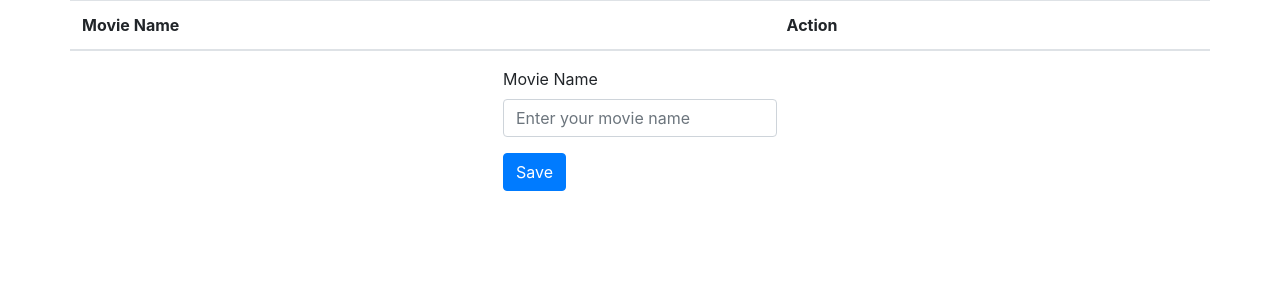
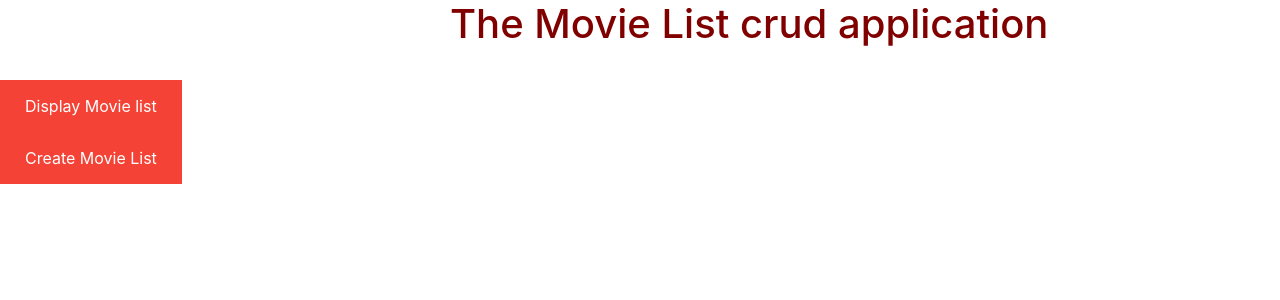
Before and after one commit to umesheo/phpapp, a PHP site: page / in a window 1280 px wide. Shown: the top 300 px of the page. Run offline with PHP 8.4, Linux system fonts and the light colour scheme; data that the repository does not hold is empty.

Commit message:
added list create list

```diff
--- a/index.php
+++ b/index.php
@@ -1,6 +1,25 @@
 <!doctype html>
 <html lang="en">
   <head>
+  <style>
+body {
+  background-color: linen;
+}
+
+h1 {
+  color: maroon;
+  margin-left: 450px;
+
+}
+a:link, a:visited {
+  background-color: #f44336;
+  color: white;
+  padding: 14px 25px;
+  text-align: center;
+  text-decoration: none;
+  display: inline-block;
+}
+</style>
     <title>Crud App</title>
     <!-- Required meta tags -->
     <meta charset="utf-8">
@@ -11,6 +30,7 @@
   </head>
   <body>
   <?php require_once 'process.php'; ?>
+
 
   <?php
   if (isset($_SESSION['message'])): ?>
@@ -23,75 +43,14 @@
   ?>
   </div>
   <?php endif ?>
- <!-- Displaying data from php database crud] -->
-  <div class="container">
 
-  <?php
-     $servername="localhost";
-     $username="root";
-     $password="";
-     $dbname="crud";
-     $con= new mysqli($servername,$username,$password,$dbname);
-     if ($con->connect_error)
-     {
-         die("connection failed: " . $conn->connect_error);
+  <h1> The Movie List crud application</h1><br>
 
-     }
-     $Movie_sql1="SELECT * FROM data";
-    $result=$con->query($Movie_sql1);
-     //pre_r($result);
-    ?>
+ <a href="list.php"> Display Movie list</a><br>
+ <a href="createlist.php">Create Movie List</a>
 
-    <div class="row justify-content-center">
-      <table class="table">
-        <thead>
-          <tr>
-            <th>Movie Name</th>
-            <th colspan="2">Action</th>
-            </thead>
-            <?php
-              while ($row = $result->fetch_assoc()): ?>
-                <tr>
-                  <td><?php echo $row['MovieName']; ?></td>
-                  <td>
-                    <a href="index.php?edit=<?php echo $row['ID']; ?>"
-                    class="btn btn-info">Edit</a>
-                    <a href="index.php?delete=<?php echo $row['ID']; ?>"
-                    class="btn btn-danger">Delete</a>
-                  </td>
-                  </tr>
-              <?php endwhile; ?>
-            </table>
-            </div>
-    <?php
-     function pre_r( $array ){
-       echo '<pre>';
-       print_r($array);
-       echo '</pre>';
-     }
 
-  ?>
 
-  <!-- Displaying the form -->
-  <div class="row justify-content-center">
-    <form actiom="process.php" method="POST">
-    <input type="hidden" name="ID" value="<?php echo $ID; ?>">
-    <div class="form-group">
-        <label>Movie Name</label>
-        <input type="text" name="MovieName" class="form-control" value="<?php echo $MovieName; ?>" placeholder="Enter your movie name">
-       </div>
-       <div class="form-group">
-       <?php
-       if ($update == true):
-        ?>
-          <button type="submit" class="btn btn-primary" name="update">Update</button>
-       <?php else: ?>
-          <button type="submit" class="btn btn-primary" name="save">Save</button>
-       <?php endif; ?>
-        </div>
-        </form>
-        </div>
-        </div>
 
 
     <!-- Optional JavaScript -->
```
